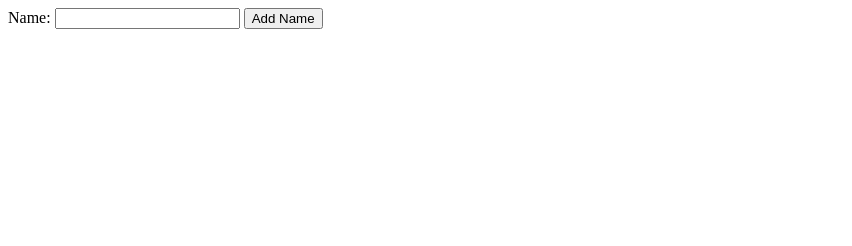
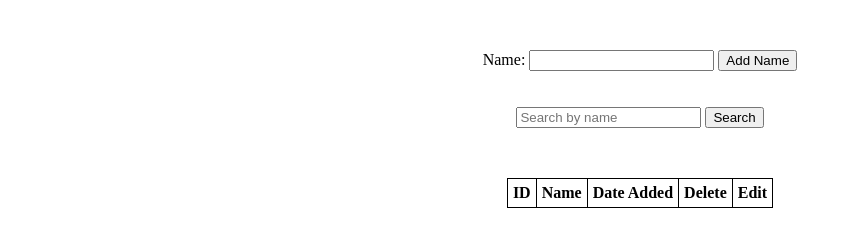
Before and after one commit to isaiahsilvani/node-express-mysql-tutorial, a plain HTML site: page client/index.html in a window 1280 px wide. Shown: the whole page, without its empty margins (0-852 px from the left). Drawn offline with Linux system fonts and the light colour scheme.

Commit message:
basic client layout

```diff
--- a/client/index.html
+++ b/client/index.html
@@ -4,13 +4,35 @@
   <meta charset="UTF-8">
   <meta http-equiv="X-UA-Compatible" content="IE=edge">
   <meta name="viewport" content="width=device-width, initial-scale=1.0">
+  <link rel="stylesheet" href="./style.css">
   <title>Web App</title>
 </head>
 <body>
+
   <main>
+
     <label>Name: </label>
     <input type="text" id="name-input">
-    <button>Add Name</button>
+    <button id="add-name-btn">Add Name</button>
+    <br><br><br>
+    <div>
+      <input placeholder="Search by name" id="search-input">
+      <button id="search-btn">Search</button>
+    </div>
+
+    <table id="table">
+      <thead>
+        <th>ID</th>
+        <th>Name</th>
+        <th>Date Added</th>
+        <th>Delete</th>
+        <th>Edit</th>
+      </thead>
+    </table>
+
+
   </main>
+
+  <script src="script.js"></script>
 </body>
 </html>
--- /dev/null
+++ b/client/style.css
@@ -0,0 +1,18 @@
+main {
+  width: 60%;
+  margin: 50px auto;
+  text-align: center;
+}
+
+table {
+  margin: 50px auto;
+}
+
+table, th, td {
+  border-collapse: collapse;
+  border: 1px solid black;
+}
+
+th, td {
+  padding: 5px;
+}
```
Also changed, not shown: client/script.js (added).
